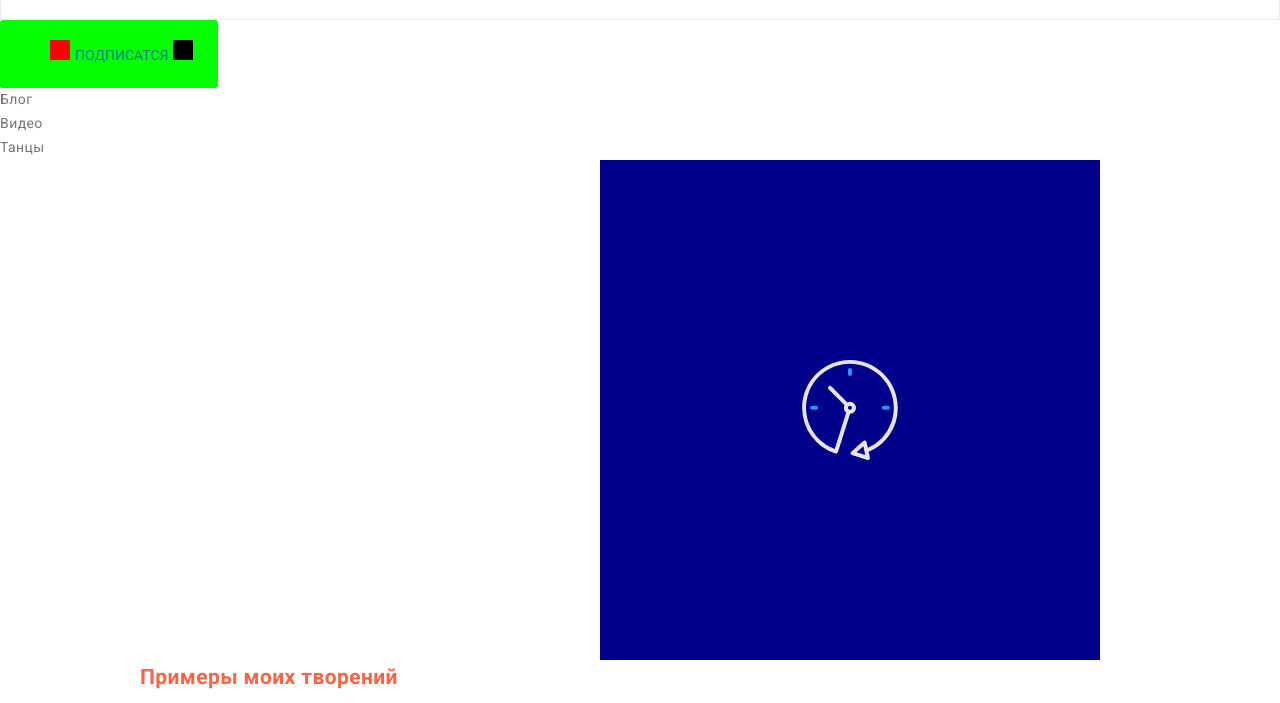
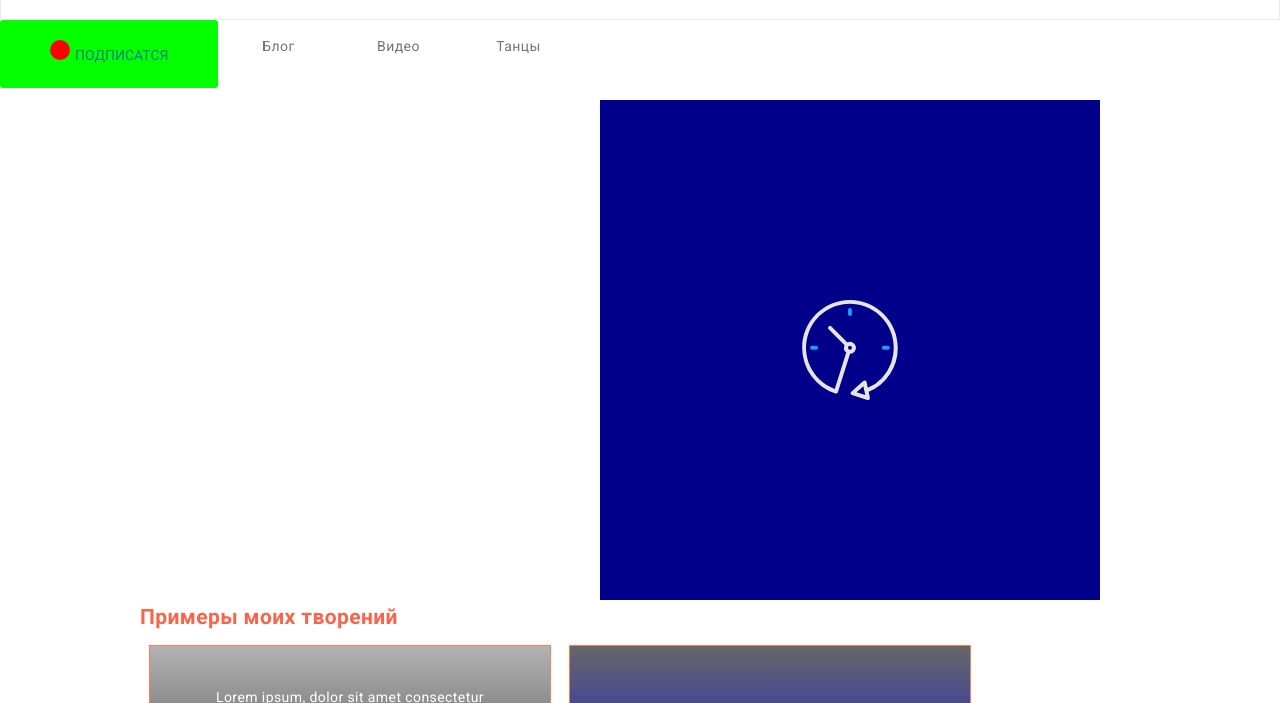
Before and after one commit to M4ksym/Tutorial, a plain HTML site: page test-page.html in a window 1280 px wide. Shown: the part 62-765 px from the top of the page. Drawn offline with Linux system fonts and the light colour scheme.

Commit message:
Update style.css

```diff
--- a/css/style.css
+++ b/css/style.css
@@ -137,9 +137,7 @@ body {
   height: 16px;
   fill: currentColor;
 }
-.mail-nav :focus {
-  color: var(--accent-color);
-}
+.mail-nav :focus,
 .mail-nav :hover {
   color: var(--accent-color);
 }
@@ -173,9 +171,7 @@ body {
   margin-left: 50px;
 }
 
-.site-nav :hover {
-  color: var(--accent-color);
-}
+.site-nav :hover,
 .site-nav :focus {
   color: var(--accent-color);
 }
@@ -217,7 +213,8 @@ body {
   color: var(--title-text-color);
   background-color: var(--back-human-color);
 }
-.buttom-secondary:hover {
+.buttom-secondary:hover,
+.buttom-secondary:focus {
   background-color: var(--accent-color);
   color: var(--logo-color);
   box-shadow: 0px 3px 1px rgba(0, 0, 0, 0.1), 0px 1px 2px rgba(0, 0, 0, 0.08),
@@ -279,7 +276,8 @@ body {
   color: var(--logo-color);
   background-color: var(--accent-color);
 }
-.buttom-primary:hover {
+.buttom-primary:hover,
+.buttom-primary:focus {
   background-color: var(--bgc-buttom);
   box-shadow: 0px 4px 4px rgba(0, 0, 0, 0.15);
 }
@@ -307,6 +305,7 @@ body {
   border: 1px solid var(--main-color);
 }
 .img-hover {
+  border-radius: 8px;
   position: absolute;
   opacity: 0;
 
@@ -473,6 +472,7 @@ body {
   fill: var(--color-svg);
   --color3: var(--back-human-color);
 }
+.poy:focus,
 .poy:hover {
   fill: var(--logo-color);
   --color3: var(--accent-color);
@@ -522,7 +522,8 @@ body {
 .roy {
   fill: var(--color-svg);
 }
-.roy:hover {
+.roy:hover,
+.roy:focus {
   fill: var(--accent-color);
 }
 
@@ -686,13 +687,51 @@ body {
 /*  */
 /*  */
 /*  */
-
+/*  */
+.gop {
+  display: flex;
+}
+.room {
+  display: flex;
+}
+.link-room {
+  position: relative;
+  text-align: center;
+  width: 100px;
+  height: 50px;
+  display: inline-block;
+  /* outline: 1px solid black; */
+  padding: 15px 10px;
+}
+.link-room::after {
+  display: block;
+  position: absolute;
+  content: "";
+  left: 0;
+  bottom: 0;
+  width: 0%;
+  height: 5px;
+  background-color: #2196f3;
+  /* opacity: 0; */
+  transform: scaleY(0);
+  transition: transform 1000ms cubic-bezier(0.4, 0, 0.2, 1);
+}
+.link-room:hover::after {
+  /* opacity: 1; */
+  width: 100%;
+  transform: scaleY(1);
+}
+/*  */
+/*  */
+/*  */
+/*  */
 .btn {
   position: relative;
   display: inline-block;
   border: none;
   font: inherit;
   cursor: pointer;
+  overflow: hidden;
 
   margin: 0;
   padding: 20px 50px;
@@ -700,34 +739,39 @@ body {
 
   background-color: #04ff00;
   color: teal;
-
-  transition: background-color 500ms cubic-bezier(0.4, 0, 0.2, 1),
-    color 500ms cubic-bezier(0.4, 0, 0.2, 1);
+  transition: background-color 1000ms cubic-bezier(0.4, 0, 0.2, 1),
+    color 1000ms cubic-bezier(0.4, 0, 0.2, 1);
 }
-.btn:hover {
+.btn:hover,
+.bth:focus {
   color: blue;
   background-color: pink;
 }
-.btn::before {
+.btn:before,
+.btn:after {
   display: inline-block;
   content: "";
-  margin-right: 5px;
   width: 20px;
   height: 20px;
+  transition: transform 1000ms cubic-bezier(0.4, 0, 0.2, 1);
+  border-radius: 10px;
+}
+.btn:before {
+  margin-right: 5px;
   background-color: red;
-  transition: transform 500ms cubic-bezier(0.4, 0, 0.2, 1);
 }
 .btn:hover::before {
   transform: translateY(-40px);
 }
 .btn:after {
   position: absolute;
-  display: inline-block;
-  content: "";
-  margin-left: 5px;
-  width: 20px;
-  height: 20px;
+  top: 50%;
+  left: 23%;
   background-color: black;
+  transform: translateY(calc(-50% + 44px));
+}
+.btn:hover::after {
+  transform: translateY(calc(-50%));
 }
 /*  */
 /*  */
@@ -742,19 +786,23 @@ body {
   height: 500px;
 
   background-color: darkblue;
+
+  transition: background-color 2000ms cubic-bezier(0.4, 0, 0.2, 1);
 }
-
+.box-7:hover {
+  background-color: pink;
+}
 .box-1 {
   position: absolute;
 
   opacity: 0;
   width: 100%;
   height: 200px;
-
-  color: var(--logo-color);
-  background-color: rgba(0, 0, 0, 1);
+  color: #2196f3;
+  transition: color 5000ms cubic-bezier(0.4, 0, 0.2, 1);
 }
 .box-1:hover {
+  color: #ffffff;
   opacity: 1;
 }
 .box-2 {
```
